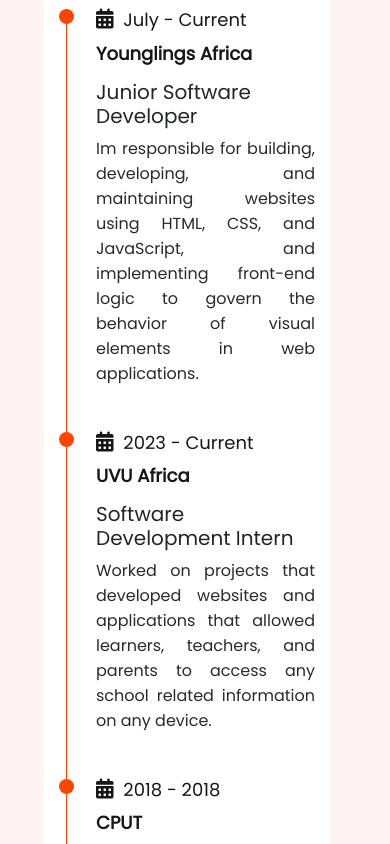
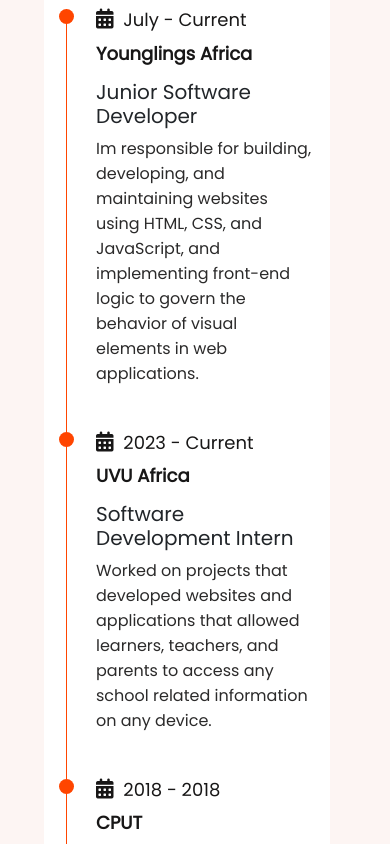
Before and after one commit to MichelleGoba/React_Portfolio, a React (Vite) app in the folder Portfolio/: page / in a window 390 px wide. Shown: the part 3020-3864 px from the top of the page. Built offline with nearby package versions, Linux system fonts and the light colour scheme; a web font is replaced by a local one.

Commit message:
aligned text in about qualification section

```diff
--- a/Portfolio/src/components/about/about.css
+++ b/Portfolio/src/components/about/about.css
@@ -424,6 +424,10 @@
     width: 100%;
   }
 
+  .row .timeline .timeline-text {
+    text-align: left;
+  }
+
   /* .about-section{
     padding-top: 60px;
   } */
```
